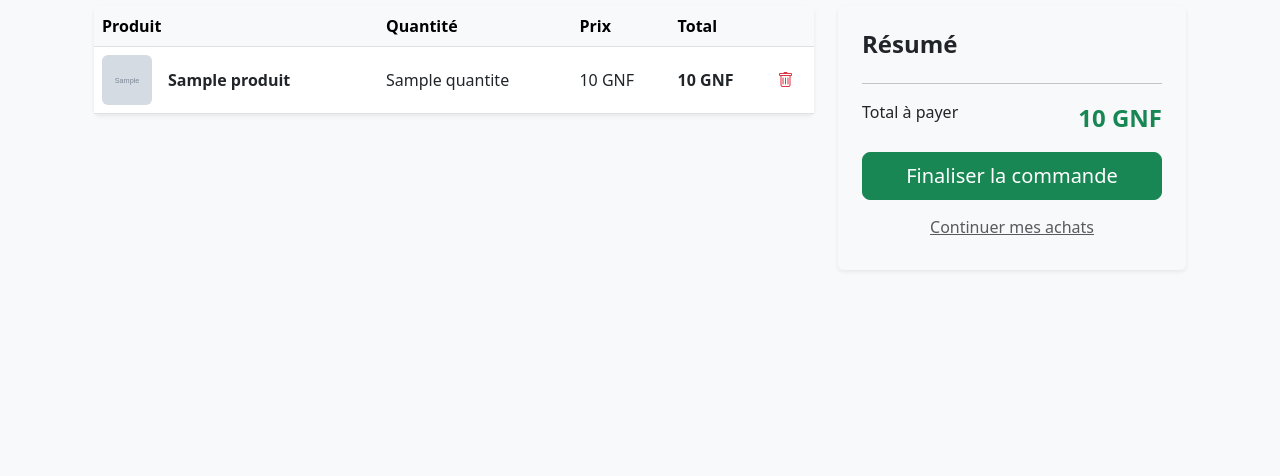
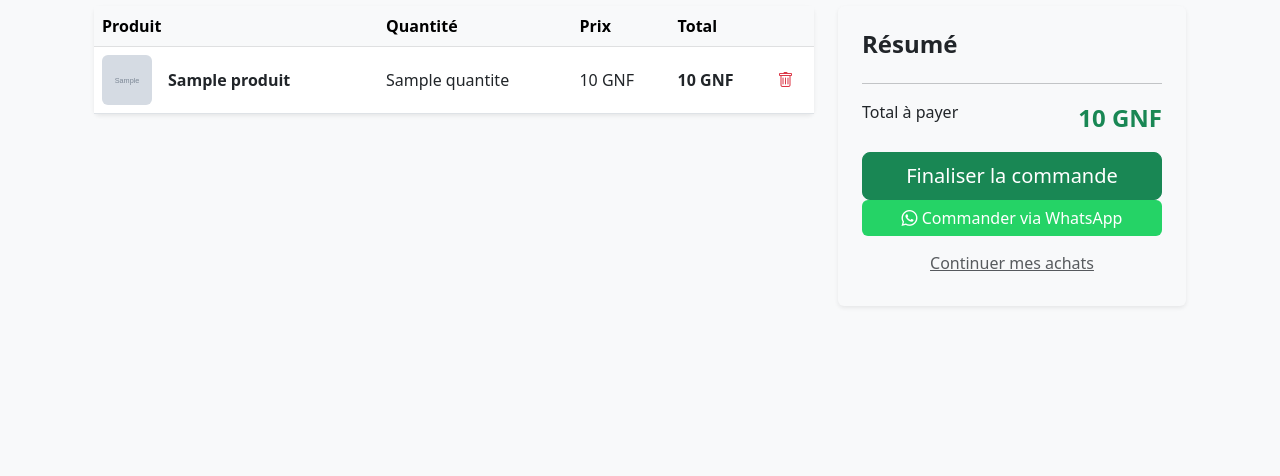
Before and after one commit to boubacar92i/AgriTech_GN, a Django app: template marche/templates/marche/panier.html in a window 1280 px wide. Shown: the part 212-688 px from the top of the page. Run offline with Django 5.2, Linux system fonts and the light colour scheme; the template is opened without the code that fills it: most values are stand-ins (such as "Sample title", 1, 10 or a date in 2020); grey boxes marked "Sample" are stand-in pictures.

Commit message:
Bouton WhatsApp ajouté au panier

```diff
--- a/marche/templates/marche/panier.html
+++ b/marche/templates/marche/panier.html
@@ -54,6 +54,11 @@
                 </div>
                 <div class="d-grid">
                     <a href="{% url 'commander' %}" class="btn btn-success btn-lg">Finaliser la commande</a>
+                    <a href="https://wa.me/224620000000?text=Bonjour%20AgriTech%20GN,%20je%20souhaite%20commander%20les%20articles%20suivants%20de%20mon%20panier.%20Montant%20total%20:%20{{ total|intcomma }}%20GNF"
+                        target="_blank"
+                        class="btn btn-outline-success"
+                        style="background-color: #25D366; color: white; border: none;">
+                        <i class="bi bi-whatsapp"></i> Commander via WhatsApp</a>
                     <a href="{% url 'index' %}" class="btn btn-link text-muted mt-2">Continuer mes achats</a>
                 </div>
             </div>
```
